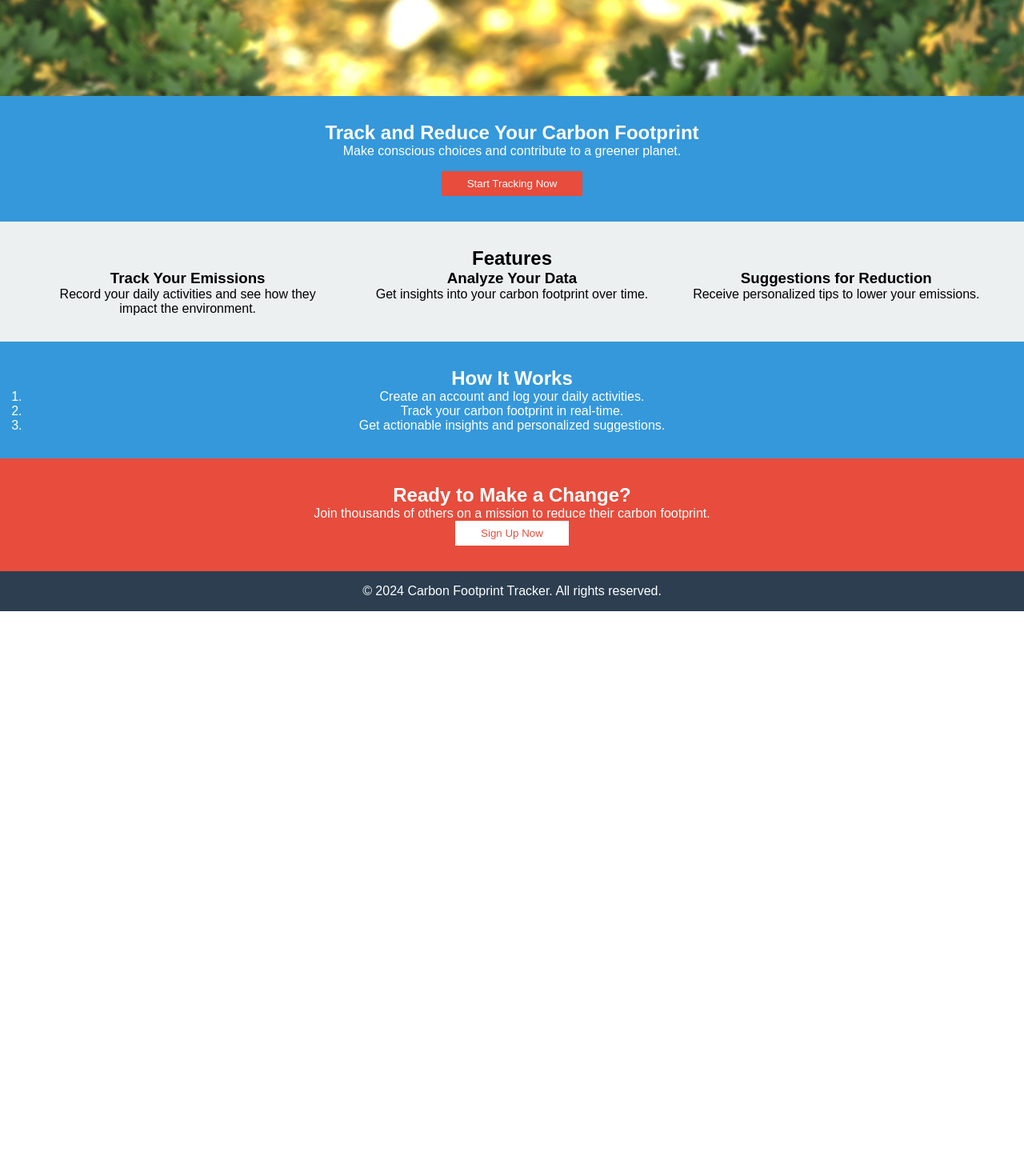
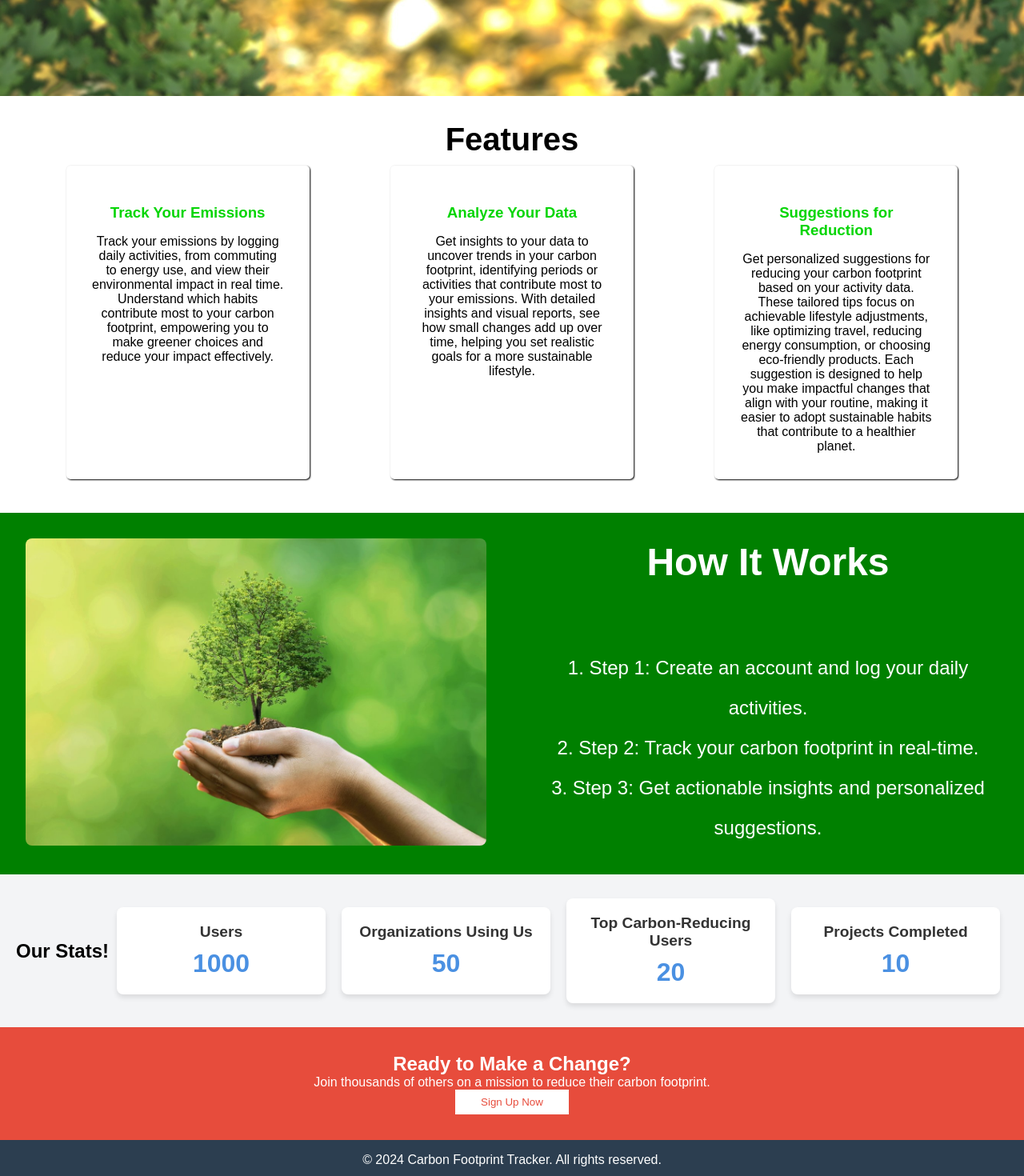
Before and after one commit to Mayanknayal01/carbonfootprinttracker-frontend, a React (Create React App) app: page / in a window 1280 px wide. Shown: the part 680-2150 px from the top of the page at 80% size. Before the commit the page ends 1444 px from the top, so only its background shows below. Built offline with nearby package versions, Linux system fonts and the light colour scheme.

Commit message:
creating stats section now

```diff
--- /dev/null
+++ b/src/assets/assets.js
@@ -0,0 +1,5 @@
+import howitworks from "./images/howworks.jpg";
+
+export const neededImages = {
+    howitworks,
+}
--- /dev/null
+++ b/src/components/stats/stats.css
@@ -0,0 +1,34 @@
+.stats-section {
+    display: flex;
+    justify-content: space-around;
+    align-items: center;
+    padding: 20px;
+    background-color: #f3f4f6;
+    }
+
+    .stat-box {
+        flex: 1;
+        margin: 10px;
+        padding: 20px;
+        text-align: center;
+        background-color: #ffffff;
+        border-radius: 8px;
+        box-shadow: 0 4px 6px rgba(0, 0, 0, 0.1);
+        transition: transform 0.2s ease;
+    }
+
+    .stat-box:hover {
+        transform: translateY(-5px);
+    }
+
+    .stat-box h3 {
+        margin-bottom: 10px;
+        font-size: 1.2rem;
+        color: #333333;
+    }
+
+    .stat-box p {
+        font-size: 2rem;
+        font-weight: bold;
+        color: #4a90e2;
+    }
--- /dev/null
+++ b/src/components/stats/stats.jsx
@@ -0,0 +1,71 @@
+import React, { useState, useEffect, useRef } from 'react';
+import './stats.css';
+
+const Stats = () => {
+    const [currentStats, setCurrentStats] = useState({
+        users: 0,
+        organizations: 0,
+        topUsers: 0,
+        projects: 0,
+    });
+
+    const targetStats = useRef({
+        users: 1000,
+        organizations: 50,
+        topUsers: 20,
+        projects: 10,
+    });
+
+    useEffect(() => {
+        const interval = 20;
+        const incrementValues = {
+        users: Math.ceil(targetStats.current.users / 100),
+        organizations: Math.ceil(targetStats.current.organizations / 100),
+        topUsers: Math.ceil(targetStats.current.topUsers / 100),
+        projects: Math.ceil(targetStats.current.projects / 100),
+        };
+
+        const intervalId = setInterval(() => {
+        setCurrentStats(prevStats => {
+            let updatedStats = { ...prevStats };
+            let completed = true;
+
+            for (const key in targetStats.current) {
+            if (prevStats[key] < targetStats.current[key]) {
+                updatedStats[key] = Math.min(prevStats[key] + incrementValues[key], targetStats.current[key]);
+                completed = false;
+            }
+            }
+
+            if (completed) clearInterval(intervalId);
+            return updatedStats;
+        });
+        }, interval);
+
+        return () => clearInterval(intervalId);
+    }, []);
+
+    return (
+        <section className="stats-section">
+        <h1>Our Stats!</h1>
+        <div className="stat-box">
+            <h3>Users</h3>
+            <p>{currentStats.users}</p>
+        </div>
+        <div className="stat-box">
+            <h3>Organizations Using Us</h3>
+            <p>{currentStats.organizations}</p>
+        </div>
+        <div className="stat-box">
+            <h3>Top Carbon-Reducing Users</h3>
+            <p>{currentStats.topUsers}</p>
+        </div>
+        <div className="stat-box">
+            <h3>Projects Completed</h3>
+            <p>{currentStats.projects}</p>
+        </div>
+        </section>
+    );
+};
+
+export default Stats;
--- a/src/pages/landingPage/landingPage.css
+++ b/src/pages/landingPage/landingPage.css
@@ -4,52 +4,94 @@ body {
     font-family: Arial, sans-serif;
     }
 
-    .hero {
-        text-align: center;
+    .landing-features {
         padding: 2rem;
-        background: #3498db;
-        color: white;
-    }
-
-    .hero button {
-        padding: 0.5rem 2rem;
-        margin-top: 1rem;
-        background-color: #e74c3c;
-        color: white;
-        border: none;
-        cursor: pointer;
-    }
-
-    .features {
-        padding: 2rem;
-        background: #ecf0f1;
+        background: white;
         text-align: center;
     }
 
-    .feature-list {
+    .landing-features h1{
+        font-size: 2.5rem;
+        font-weight: 600;
+    }
+
+    .landing-feature-list {
         display: flex;
         justify-content: space-around;
     }
 
-    .feature {
-        width: 30%;
+    .landing-feature {
+        width: 25%;
+        border-radius: 5px;
+        min-height: 15rem;
+        margin: 10px;
+        box-shadow: 1px 1px 2px black;
+        padding: 2rem;
+    }
+    .landing-feature h3 {
+        margin: 1rem;
+        color: rgb(4, 213, 4);
     }
 
-    .how-it-works {
-        padding: 2rem;
-        background: #3498db;
+    /* .landing-how-it-works {
         color: white;
         text-align: center;
+        display: grid;
+        grid-template-columns: 1fr 1fr;
     }
+    .landing-how-it-works-first {
+        min-height: 20rem;
+        background-color: aqua;
+        background-image: url(../../assets//images/howworks.jpg);
 
-    .cta {
+    } */
+
+    .landing-how-it-works {
+        display: flex;
+        justify-content: space-between;
+        align-items: center;
+        background-color: green;
+    }
+        .landing-image-container,
+        .landing-steps-container {
+            flex: 1;
+            padding: 2rem;
+        }
+
+        .landing-image-container img {
+            width: 100%;
+            height: auto;
+            border-radius: 8px;
+        }
+
+        .landing-steps-container {
+            display: flex;
+            flex-direction: column;
+            justify-content: center;
+            text-align: center;
+        }
+
+        .landing-steps-container h1 {
+            margin-bottom: 5rem;
+            font-size: 3rem;
+            color: white;
+        }
+
+        .landing-steps-container ol {
+            list-style-position: inside;
+            color: white;
+            line-height: 50px;
+            font-size: 1.5rem;
+        }
+
+    .landing-cta {
         padding: 2rem;
         background-color: #e74c3c;
         color: white;
         text-align: center;
     }
 
-    .cta button {
+    .landing-cta button {
         padding: 0.5rem 2rem;
         background-color: white;
         color: #e74c3c;
@@ -57,7 +99,7 @@ body {
         cursor: pointer;
     }
 
-    .footer {
+    .landing-footer {
         padding: 1rem;
         background: #2c3e50;
         color: white;
--- a/src/pages/landingPage/landingPage.jsx
+++ b/src/pages/landingPage/landingPage.jsx
@@ -3,6 +3,8 @@ import './landingPage.css'; // Add custom CSS if needed
 import { useNavigate } from 'react-router-dom';
 import LandingBanner from '../../components/banner/landingPageBanner/LandingBanner';
 import FirstHeader from '../../components/header/firstHeader/FirstHeader';
+import { neededImages } from '../../assets/assets';
+import Stats from '../../components/stats/stats';
 
 const LandingPage = () => {
     const navigate = useNavigate();
@@ -11,54 +13,69 @@ const LandingPage = () => {
         <LandingBanner />
         <FirstHeader />
 
-        {/* Hero Section */}
-        <section className="hero">
-            <h2>Track and Reduce Your Carbon Footprint</h2>
-            <p>Make conscious choices and contribute to a greener planet.</p>
-            <button onClick={()=> navigate('/login')}>Start Tracking Now</button>
-        </section>
-
         {/* Features Section */}
-        <section id="features" className="features">
-            <h2>Features</h2>
-            <div className="feature-list">
-            <div className="feature">
+        <section id="landing-features" className="landing-features">
+            <h1>Features</h1>
+            <div className="landing-feature-list">
+                <div className="landing-feature">
                     <i className="fa fa-globe"></i>
                     <h3>Track Your Emissions</h3>
-                <p>Record your daily activities and see how they impact the environment.</p>
+                    <p>Track your emissions by logging daily activities, from commuting to energy use, and view their environmental impact in real time. Understand which habits contribute most to your carbon footprint, empowering you to make greener choices and reduce your impact effectively.</p>
                 </div>
-            <div className="feature">
+                <div className="landing-feature">
                     <i className="fa fa-line-chart"></i>
                     <h3>Analyze Your Data</h3>
-                <p>Get insights into your carbon footprint over time.</p>
+                    <p>Get insights to your data to uncover trends in your carbon footprint, identifying periods or activities that contribute most to your emissions. With detailed insights and visual reports, see how small changes add up over time, helping you set realistic goals for a more sustainable lifestyle.</p>
                 </div>
-            <div className="feature">
+                <div className="landing-feature">
                     <i className="fa fa-leaf"></i>
                     <h3>Suggestions for Reduction</h3>
-                <p>Receive personalized tips to lower your emissions.</p>
+                    <p>Get personalized suggestions for reducing your carbon footprint based on your activity data. These tailored tips focus on achievable lifestyle adjustments, like optimizing travel, reducing energy consumption, or choosing eco-friendly products. Each suggestion is designed to help you make impactful changes that align with your routine, making it easier to adopt sustainable habits that contribute to a healthier planet. </p>
                 </div>
             </div>
         </section>
 
         {/* How It Works Section */}
-        <section id="how-it-works" className="how-it-works">
+        {/* <section id="landing-how-it-works" className="landing-how-it-works">
+            <div className="landing-how-it-works-first">
                 <h2>How It Works</h2>
                 <ol>
                 <li>Create an account and log your daily activities.</li>
                 <li>Track your carbon footprint in real-time.</li>
                 <li>Get actionable insights and personalized suggestions.</li>
                 </ol>
+            </div>
+            <div className="landing-how-it-works-second">
+                <img src={neededImages.howitworks} alt="how it works images" />
+            </div>
+        </section> */}
+
+        <section className="landing-how-it-works">
+            <div className="landing-image-container">
+                <img src={neededImages.howitworks} alt="Illustration" />
+            </div>
+            <div className="landing-steps-container">
+                <h1>How It Works</h1>
+                <ol>
+                <li>Step 1: Create an account and log your daily activities.</li>
+                <li>Step 2: Track your carbon footprint in real-time.</li>
+                <li>Step 3: Get actionable insights and personalized suggestions.</li>
+                {/* Add more steps as needed */}
+                </ol>
+            </div>
             </section>
 
+            <Stats />
+
         {/* Call to Action Section */}
-        <section id="cta" className="cta">
+        <section id="landing-cta" className="landing-cta">
             <h2>Ready to Make a Change?</h2>
             <p>Join thousands of others on a mission to reduce their carbon footprint.</p>
             <button onClick={()=> navigate('/register')}>Sign Up Now</button>
         </section>
 
         {/* Footer */}
-        <footer className="footer">
+        <footer className="landing-footer">
             <p>© 2024 Carbon Footprint Tracker. All rights reserved.</p>
         </footer>
         </div>
```
Also changed, not shown: src/assets/images/howworks.jpg (added). Lines whose indentation alone changed are shown as unchanged.
